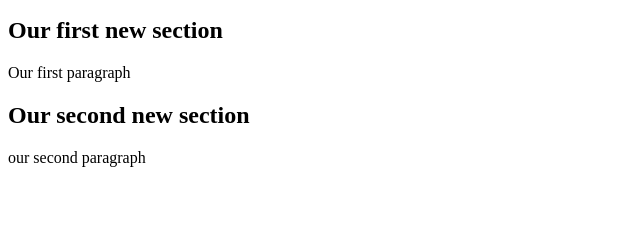
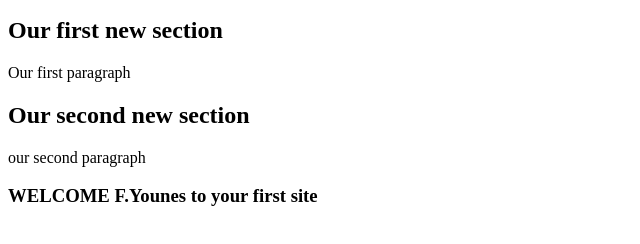
Before and after one commit to f-younes/myFirstSite, a plain HTML site: page index.html in a window 1280 px wide. Shown: the part 110-354 px from the top of the page, without its empty margins (0-640 px from the left). Drawn offline with Linux system fonts and the light colour scheme.

Commit message:
Added welcome message

```diff
--- a/index.html
+++ b/index.html
@@ -21,6 +21,9 @@
                 <h2> Our second new section </h2>
                 <p> our second paragraph </p>
             </section>
+			<section>
+				<h1>WELCOME F.Younes to your first site</p>
+			</section>
         </article>
     </body>
 </html>
```
